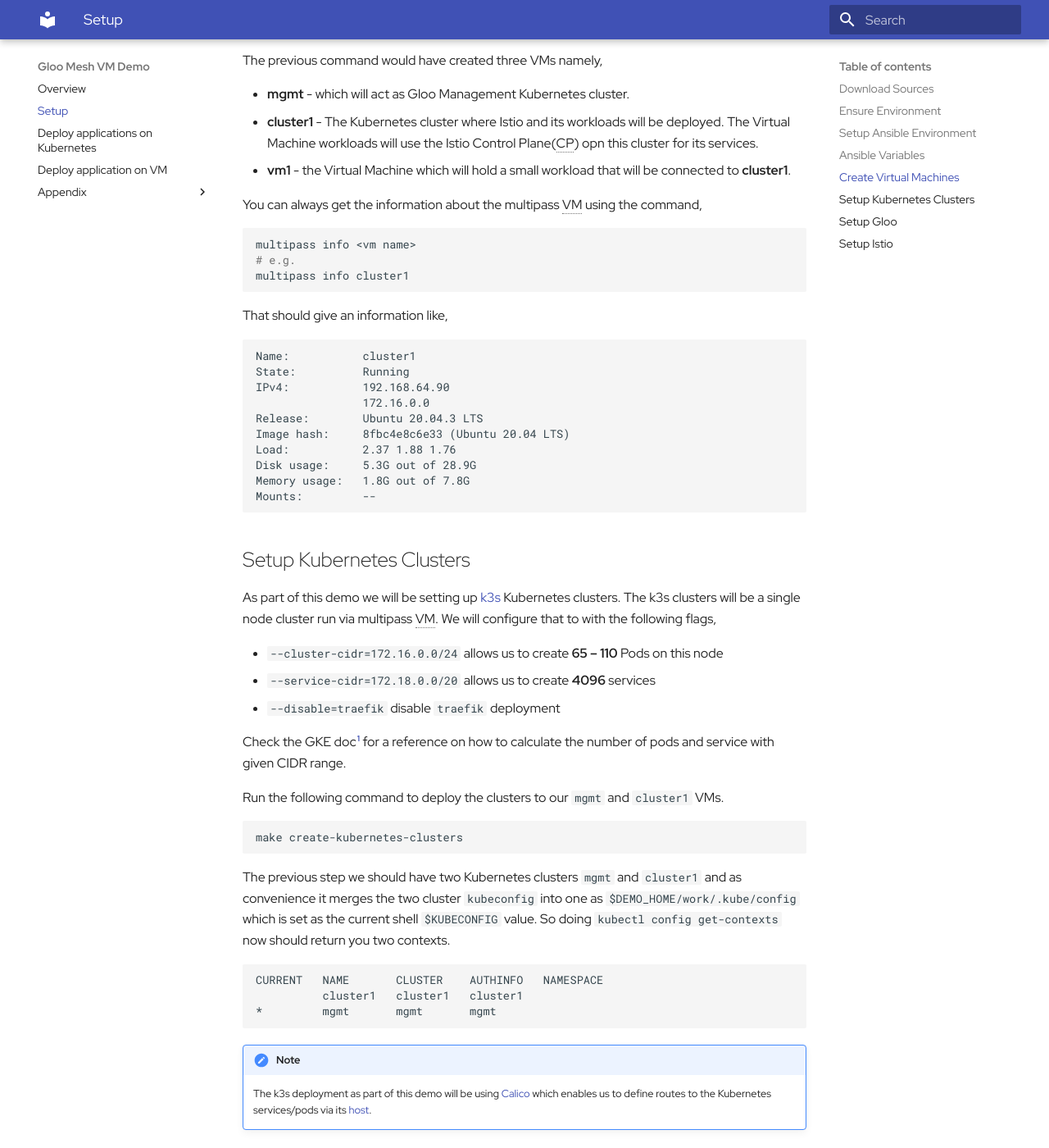
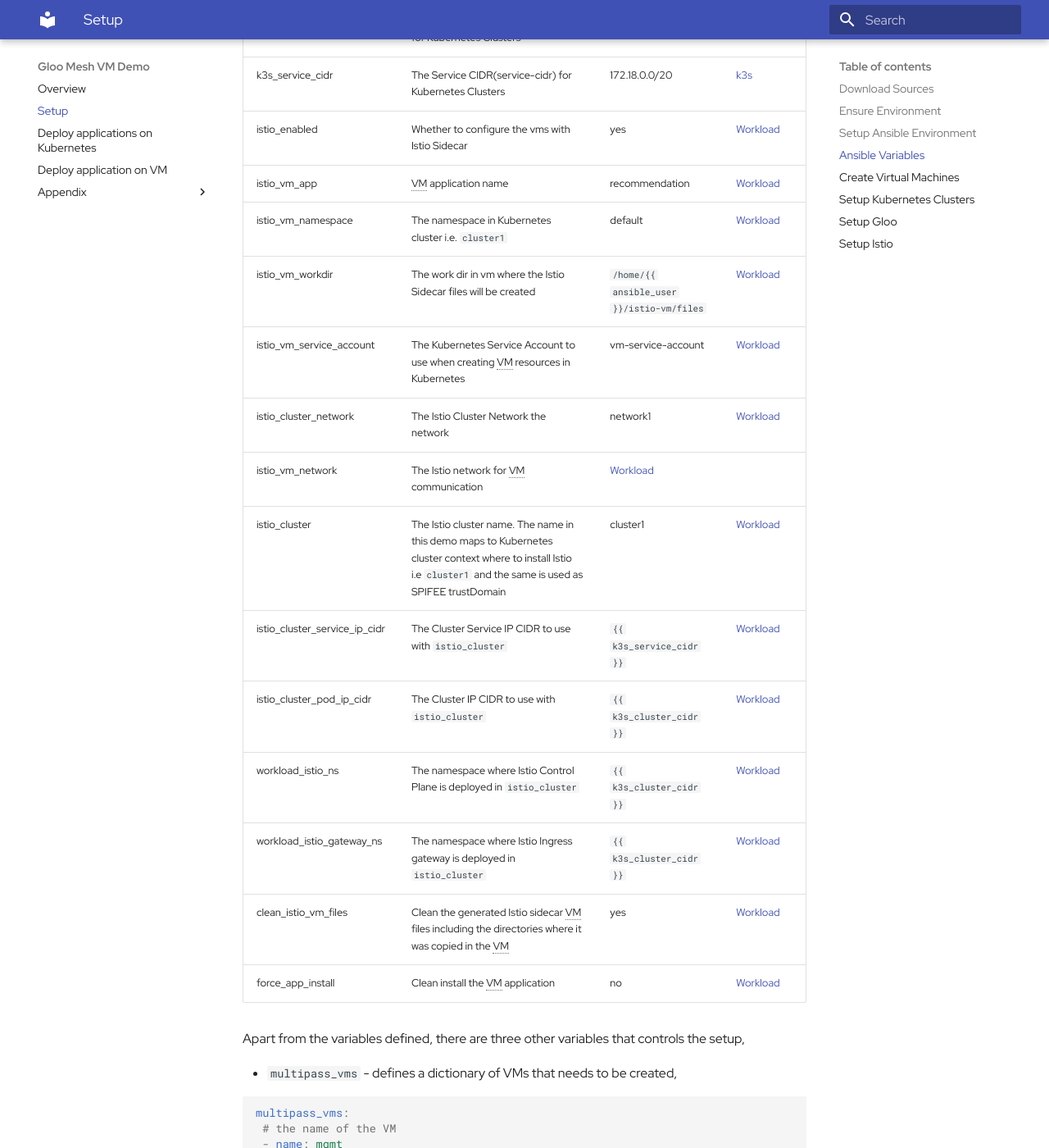
Before and after one commit to kameshsampath/gloo-mesh-vm-demo, an MkDocs documentation site: the page built from docs/setup.md, in a window 1280 px wide and 1400 px high, scrolled down 1708 px. Shown: the whole window at 82% size. Built offline with MkDocs 1.6.1 and Material for MkDocs 9.7.7, drawn with Linux system fonts in a browser that asks for light colours; some of the changed text lies outside the part shown.

Commit message:
update Ansible variables

````diff
--- a/docs/setup.md
+++ b/docs/setup.md
@@ -43,7 +43,96 @@
 
 | Variable | Description                        | Default Value | Ansible Role
 | :------- | :----------------------------------| :------------ | :------------
+work_dir| The work directory on the local machine | `{{ playbook_dir }}/work`
+kubeconfig_dir| The directory to save all the kubeconfig files | `{{ work_dir }}/.kube`
+kubernetes_cli_version | the kubectl version | v1.21.8
+k3s_cluster_cidr | The Cluster CIDR(`cluster-cidr`) for Kubernetes Clusters | 172.16.0.0/24 | [k3s](./role_k3s.md)
+k3s_service_cidr | The Service CIDR(service-cidr) for Kubernetes Clusters | 172.18.0.0/20 | [k3s](./role_k3s.md)
+istio_enabled| Whether to configure the vms with Istio Sidecar | yes | [Workload](./role_workload_vm.md)
+istio_vm_app| VM application name | recommendation | [Workload](./role_workload_vm.md)
+istio_vm_namespace| The namespace in Kubernetes cluster i.e. `cluster1` | default | [Workload](./role_workload_vm.md)
+istio_vm_workdir| The work dir in vm where the Istio Sidecar files will be created | `/home/{{ ansible_user }}/istio-vm/files` | [Workload](./role_workload_vm.md)
+istio_vm_service_account| The Kubernetes Service Account to use when creating VM resources in Kubernetes | vm-service-account | [Workload](./role_workload_vm.md)
+istio_cluster_network| The Istio Cluster Network the network | network1 | [Workload](./role_workload_vm.md)
+istio_vm_network| The Istio network for VM communication | [Workload](./role_workload_vm.md)
+istio_cluster| The Istio cluster name. The name in this demo maps to Kubernetes cluster context where to install Istio i.e `cluster1` and the same is used as SPIFEE trustDomain | cluster1 | [Workload](./role_workload_vm.md)
+istio_cluster_service_ip_cidr| The Cluster Service IP CIDR to use with `istio_cluster` | `{{ k3s_service_cidr }}` | [Workload](./role_workload_vm.md)
+istio_cluster_pod_ip_cidr| The Cluster IP CIDR to use with `istio_cluster` | `{{ k3s_cluster_cidr }}` | [Workload](./role_workload_vm.md)
+workload_istio_ns| The namespace where Istio Control Plane is deployed in `istio_cluster` | `{{ k3s_cluster_cidr }}` | [Workload](./role_workload_vm.md)
+workload_istio_gateway_ns| The namespace where Istio Ingress gateway is deployed in `istio_cluster` | `{{ k3s_cluster_cidr }}` | [Workload](./role_workload_vm.md)
+clean_istio_vm_files| Clean the generated Istio sidecar VM files including the directories where it was copied in the VM| yes | [Workload](./role_workload_vm.md)
+force_app_install| Clean install the VM application | no | [Workload](./role_workload_vm.md)
 
+Apart from the variables defined, there are three other variables that controls the setup,
+
+- `multipass_vms` - defines a dictionary of VMs that needs to be created,
+
+```yaml
+multipass_vms:
+ # the name of the VM
+ - name: mgmt
+   # cpus to allocate
+   cpus: 4
+   # memory to allocate
+   mem: 8g
+   # disk size
+   disk: 30g
+   # roles of this vm
+   role:
+    - kubernetes
+    - gloo
+    - management
+ - name: cluster1
+   cpus: 4
+   mem:  8g
+   disk: 30g
+   role:
+    - kubernetes
+    - gloo
+    - workload
+ - name: vm1
+   cpus: 2
+   mem: 2g
+   disk: 30g
+   role:
+     - vm
+```
+
+- `gloo_clusters` - the Kubernetes clusters that wil be used for gloo deployment
+
+```yaml
+gloo_clusters:
+  # name of the cluster
+  mgmt:
+    # cloud where its deployed
+    cloud: k3s
+    # the Kubernetes Context name, recommended it to be the name of VM where k3s runs
+    k8s_context: mgmt
+    # logical cluster name to be used while registering it with meshctl
+    cluster_name: mgmt
+  cluster1:
+    cloud: k3s
+    k8s_context: cluster1
+    cluster_name: cluster1
+```
+
+- `istio_clusters` - the Kubernetes clusters where Istio will be deployed
+
+```yaml
+istio_clusters:
+   # name of the cluster
+   cluster1:
+     # Kubernetes Context to use for this cluster
+     k8s_context: "{{ gloo_clusters.cluster1.k8s_context }}"
+     # The version of Istio that needs to be deployed
+     version: "{{ lookup('env','ISTIO_VERSION') }}"
+     install: yes
+```
+
+!!! tip
+    The demo uses [asdf-vm](https://asdf-vm) to handle multiple versions of a software e.g. Python, Istio. Check out <https://github.com/kameshsampath/asdf-istio>
+
+The setup uses direnv and the playbooks generates the .envrc using template form `$DEMO_HOME/templates/.envrc`. If needed adjust the .envrc template and rerun the create-vms and create-kubernetes-clusters task to refresh or update it.
 
 ## Create Virtual Machines
 
@@ -82,6 +171,8 @@
 Mounts:         --
 ```
 
+The task finally generates Ansible Hosts inventory based on the template from `$DEMO_HOME/templates/hosts.j2`, which will be used as inventory in other playbook runs.
+
 ## Setup Kubernetes Clusters
 
 As part of this demo we will be setting up [k3s](https://k3s.io) Kubernetes clusters. The k3s clusters will be a single node cluster run via multipass VM. We will configure that to with the following flags,
@@ -111,9 +202,7 @@
 
 ## Setup Gloo
 
-Let us setup on the `mgmt` cluster. The setup uses the Gloo Enterprise License, if you don't have one please request 30 day trial one via [solo.io](https://solo.io){target=_blank}. Set the License key via as `$GLOO_MESH_GATEWAY_LICENSE_KEY` environment variable.
-
-Run the following command to deploy Gloo Mesh,
+Let us setup on the `mgmt` cluster. The setup uses the Gloo Enterprise License, if you don't have one please request 30 day trial one via [solo.io](https://solo.io){target=_blank}. Set the License key via as `$GLOO_MESH_GATEWAY_LICENSE_KEY` environment variable and then run the following command to deploy Gloo Mesh,
 
 ```shell
 make deploy-gloo
--- a/vars.yml
+++ b/vars.yml
@@ -1,5 +1,5 @@
 work_dir: "{{ playbook_dir }}/work"
-kubeconfig_dir: "{{ playbook_dir }}/work/.kube"
+kubeconfig_dir: "{{ work_dir }}/.kube"
 
 #Kubernetes
 kubernetes_cli_version: v1.21.8
@@ -66,4 +66,3 @@
 workload_istio_svc_name: ingressgateway
 clean_istio_vm_files: yes
 force_app_install: no
-use_nodeport: false
````
Also changed, not shown: README.md (+5 -2 lines).
